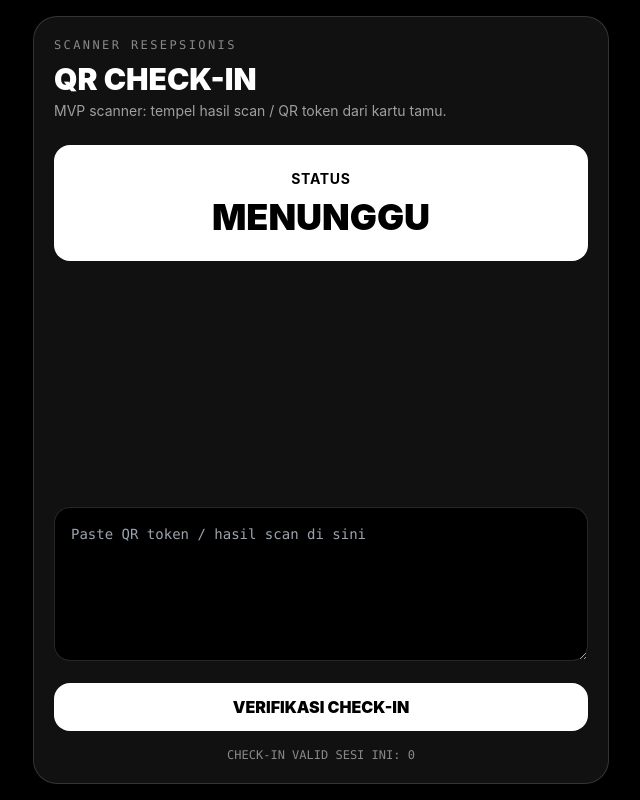
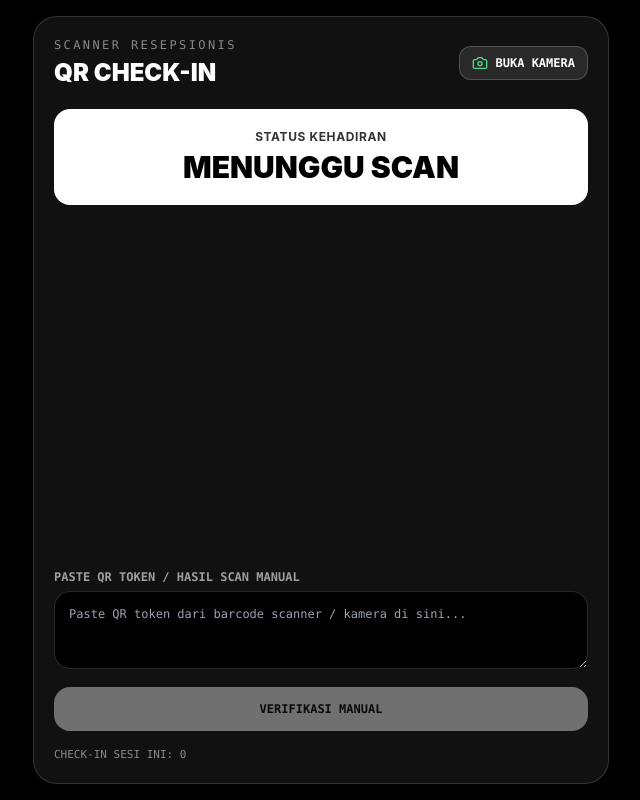
Before and after one commit to nasiuduk27-hub/undangan-digitall, a Next.js app: page /scan/1 in a window 1280 px wide. Shown: the whole page, without its empty margins (319-959 px from the left). Built offline with nearby package versions, Linux system fonts and the light colour scheme.

Commit message:
tambah endpoint analitik dashboard dan integrasi kamera qr scanner

```diff
--- a/app/scan/[invitationId]/page.tsx
+++ b/app/scan/[invitationId]/page.tsx
@@ -1,11 +1,28 @@
 "use client";
 
-import { use, useState } from "react";
+import { use, useEffect, useRef, useState, useCallback } from "react";
+import { Camera, CameraOff, RefreshCw } from "lucide-react";
 
 type VerifyResult = {
   status: "valid" | "sudah-dipakai" | "tidak-valid";
   guest_name?: string;
 };
+
+// Declare BarcodeDetector for TypeScript compatibility with native Web API
+interface BarcodeDetectorInstance {
+  detect: (image: HTMLVideoElement | HTMLCanvasElement | ImageBitmap) => Promise<Array<{ rawValue: string }>>;
+}
+
+interface BarcodeDetectorConstructor {
+  new (options?: { formats: string[] }): BarcodeDetectorInstance;
+  getSupportedFormats?: () => Promise<string[]>;
+}
+
+declare global {
+  interface Window {
+    BarcodeDetector?: BarcodeDetectorConstructor;
+  }
+}
 
 export default function ScanPage({
   params,
@@ -18,26 +35,107 @@ export default function ScanPage({
   const [loading, setLoading] = useState(false);
   const [checkedInCount, setCheckedInCount] = useState(0);
 
-  const verify = async (event: React.FormEvent) => {
-    event.preventDefault();
-    if (!qrToken.trim()) return;
+  // Camera state
+  const [cameraActive, setCameraActive] = useState(false);
+  const [cameraError, setCameraError] = useState<string | null>(null);
+  const videoRef = useRef<HTMLVideoElement | null>(null);
+  const streamRef = useRef<MediaStream | null>(null);
+  const animFrameRef = useRef<number | null>(null);
+
+  const verifyToken = useCallback(
+    async (tokenToVerify: string) => {
+      const cleanToken = tokenToVerify.trim();
+      if (!cleanToken) return;
       setLoading(true);
 
+      try {
         const res = await fetch("/api/checkin/verify", {
           method: "POST",
           headers: { "Content-Type": "application/json" },
           body: JSON.stringify({
-        qr_token: qrToken.trim(),
+            qr_token: cleanToken,
             invitation_id: invitationId,
             checked_in_by: `scanner:${invitationId}`,
           }),
         });
         const data = await res.json();
         setResult(data);
-    if (data.status === "valid") setCheckedInCount((count) => count + 1);
+        if (data.status === "valid") {
+          setCheckedInCount((count) => count + 1);
+        }
+      } catch {
+        setResult({ status: "tidak-valid" });
+      } finally {
         setQrToken("");
         setLoading(false);
+      }
+    },
+    [invitationId]
+  );
+
+  const handleSubmit = (event: React.FormEvent) => {
+    event.preventDefault();
+    verifyToken(qrToken);
   };
+
+  const stopCamera = useCallback(() => {
+    if (animFrameRef.current) {
+      cancelAnimationFrame(animFrameRef.current);
+      animFrameRef.current = null;
+    }
+    if (streamRef.current) {
+      streamRef.current.getTracks().forEach((track) => track.stop());
+      streamRef.current = null;
+    }
+    setCameraActive(false);
+  }, []);
+
+  const startCamera = async () => {
+    setCameraError(null);
+    try {
+      const stream = await navigator.mediaDevices.getUserMedia({
+        video: { facingMode: "environment", width: { ideal: 1280 }, height: { ideal: 720 } },
+      });
+      streamRef.current = stream;
+      if (videoRef.current) {
+        videoRef.current.srcObject = stream;
+        await videoRef.current.play();
+      }
+      setCameraActive(true);
+
+      // Check if native BarcodeDetector API is supported
+      if (typeof window !== "undefined" && "BarcodeDetector" in window && window.BarcodeDetector) {
+        const detector = new window.BarcodeDetector({ formats: ["qr_code"] });
+        const scanLoop = async () => {
+          if (videoRef.current && videoRef.current.readyState === videoRef.current.HAVE_ENOUGH_DATA) {
+            try {
+              const barcodes = await detector.detect(videoRef.current);
+              if (barcodes.length > 0) {
+                const detectedQr = barcodes[0].rawValue;
+                if (detectedQr) {
+                  verifyToken(detectedQr);
+                }
+              }
+            } catch (e) {
+              console.warn("Barcode detection error:", e);
+            }
+          }
+          animFrameRef.current = requestAnimationFrame(scanLoop);
+        };
+        scanLoop();
+      }
+    } catch (err) {
+      console.error("Camera access error:", err);
+      setCameraError("Kamera tidak dapat diakses. Pastikan izin kamera telah diberikan.");
+      stopCamera();
+    }
+  };
+
+  useEffect(() => {
+    return () => {
+      stopCamera();
+    };
+  }, [stopCamera]);
 
   const resultClass =
     result?.status === "valid"
@@ -52,36 +150,95 @@ export default function ScanPage({
     <main className="min-h-screen bg-black p-4 text-white">
       <div className="mx-auto flex min-h-[calc(100vh-2rem)] max-w-xl flex-col justify-between rounded-3xl border border-white/15 bg-[#111] p-5">
         <div>
+          <div className="flex items-center justify-between">
+            <div>
               <p className="font-mono text-xs uppercase tracking-[0.2em] text-white/50">Scanner Resepsionis</p>
-          <h1 className="mt-2 text-3xl font-black uppercase">QR Check-in</h1>
-          <p className="mt-1 text-sm text-white/60">MVP scanner: tempel hasil scan / QR token dari kartu tamu.</p>
+              <h1 className="mt-1 text-2xl font-black uppercase">QR Check-in</h1>
+            </div>
+            <button
+              onClick={cameraActive ? stopCamera : startCamera}
+              type="button"
+              className="inline-flex items-center gap-2 rounded-xl border border-white/20 bg-white/10 px-3 py-2 font-mono text-xs font-bold uppercase transition-colors hover:bg-white/20"
+            >
+              {cameraActive ? (
+                <>
+                  <CameraOff className="h-4 w-4 text-red-400" /> Matikan Kamera
+                </>
+              ) : (
+                <>
+                  <Camera className="h-4 w-4 text-green-400" /> Buka Kamera
+                </>
+              )}
+            </button>
+          </div>
 
-          <div className={`mt-6 rounded-2xl p-6 text-center ${resultClass}`}>
-            <p className="text-sm font-bold uppercase tracking-wider">Status</p>
-            <p className="mt-2 text-4xl font-black uppercase">
-              {result?.status || "Menunggu"}
+          {/* Camera Viewfinder */}
+          {cameraActive && (
+            <div className="relative mt-4 overflow-hidden rounded-2xl border-2 border-dashed border-white/30 bg-black aspect-video flex items-center justify-center">
+              <video ref={videoRef} playsInline muted className="h-full w-full object-cover" />
+              <div className="pointer-events-none absolute inset-0 flex items-center justify-center">
+                <div className="h-44 w-44 rounded-xl border-2 border-green-400/80 bg-green-400/10 shadow-[0_0_20px_rgba(74,222,128,0.3)]" />
+              </div>
+            </div>
+          )}
+
+          {cameraError && (
+            <p className="mt-3 font-mono text-xs text-red-400 bg-red-950/50 p-3 rounded-xl border border-red-800/50">
+              {cameraError}
             </p>
-            {result?.guest_name && <p className="mt-2 text-lg font-bold">{result.guest_name}</p>}
+          )}
+
+          {/* Result Banner */}
+          <div className={`mt-5 rounded-2xl p-5 text-center transition-all ${resultClass}`}>
+            <p className="text-xs font-bold uppercase tracking-wider opacity-80">Status Kehadiran</p>
+            <p className="mt-1 text-3xl font-black uppercase">
+              {result?.status === "valid"
+                ? "VALID — SILAKAN MASUK"
+                : result?.status === "sudah-dipakai"
+                  ? "SUDAH DIPAKAI (DUPLIKAT)"
+                  : result?.status === "tidak-valid"
+                    ? "TIDAK VALID"
+                    : "MENUNGGU SCAN"}
+            </p>
+            {result?.guest_name && (
+              <p className="mt-2 text-xl font-bold underline underline-offset-4">{result.guest_name}</p>
+            )}
           </div>
         </div>
 
-        <form onSubmit={verify} className="mt-6 space-y-4">
+        {/* Manual Fallback & Form */}
+        <form onSubmit={handleSubmit} className="mt-5 space-y-3">
+          <label className="block">
+            <span className="font-mono text-xs font-bold uppercase text-white/60">
+              Paste QR Token / Hasil Scan manual
+            </span>
             <textarea
               value={qrToken}
               onChange={(event) => setQrToken(event.target.value)}
-            rows={6}
-            placeholder="Paste QR token / hasil scan di sini"
-            className="w-full rounded-2xl border border-white/15 bg-black p-4 font-mono text-sm text-white outline-none focus:border-white"
+              rows={3}
+              placeholder="Paste QR token dari barcode scanner / kamera di sini..."
+              className="mt-1 w-full rounded-2xl border border-white/15 bg-black p-3.5 font-mono text-xs text-white outline-none focus:border-white"
             />
+          </label>
           <button
-            disabled={loading}
-            className="min-h-12 w-full rounded-2xl bg-white px-4 py-3 font-black uppercase text-black disabled:opacity-50"
+            type="submit"
+            disabled={loading || !qrToken.trim()}
+            className="min-h-11 w-full rounded-2xl bg-white px-4 py-3 font-mono text-xs font-black uppercase text-black transition-opacity disabled:opacity-40"
           >
-            {loading ? "Memverifikasi..." : "Verifikasi Check-in"}
+            {loading ? "Memverifikasi..." : "Verifikasi Manual"}
           </button>
-          <p className="text-center font-mono text-xs uppercase text-white/50">
-            Check-in valid sesi ini: {checkedInCount}
-          </p>
+          <div className="flex items-center justify-between font-mono text-[11px] uppercase text-white/50 pt-1">
+            <span>Check-in Sesi Ini: {checkedInCount}</span>
+            {result && (
+              <button
+                type="button"
+                onClick={() => setResult(null)}
+                className="inline-flex items-center gap-1 hover:text-white"
+              >
+                <RefreshCw className="h-3 w-3" /> Reset Status
+              </button>
+            )}
+          </div>
         </form>
       </div>
     </main>
```
Also changed, not shown: app/api/invitations/[id]/dashboard/route.ts (added, +120 -0 lines). Lines whose indentation alone changed are shown as unchanged.
